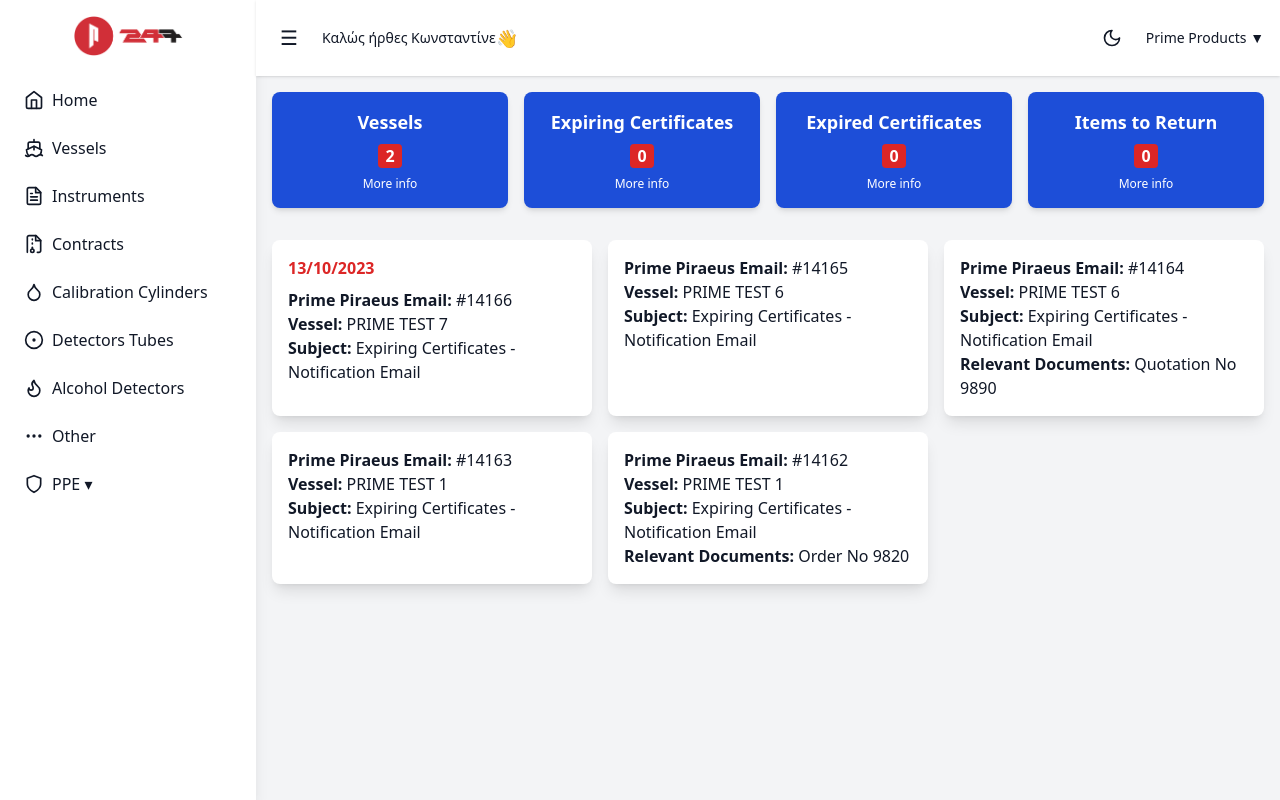
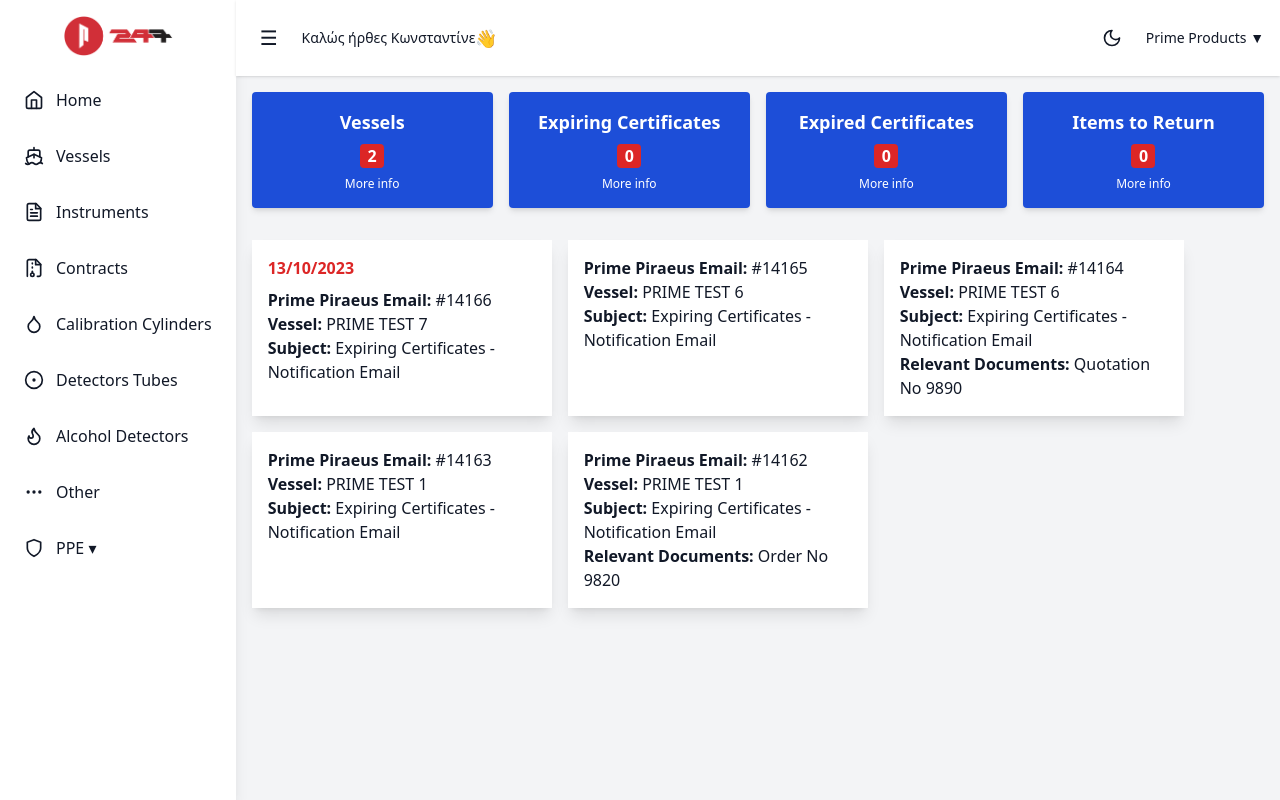
Before and after one commit to ktsouflias/dashboard-mockup, a React (Vite) app: page / in a window 1280 px wide. Built offline with nearby package versions, Linux system fonts and the light colour scheme.

Commit message:
Add drag & drop, square cards, sidebar hover submenu

```diff
--- a/package.json
+++ b/package.json
@@ -9,6 +9,7 @@
   "dependencies": {
     "lucide-react": "^0.263.0",
     "react": "^18.2.0",
+    "react-beautiful-dnd": "^13.1.1",
     "react-dom": "^18.2.0"
   },
   "devDependencies": {
--- a/src/App.jsx
+++ b/src/App.jsx
@@ -1,5 +1,4 @@
-import React from "react";
-import { useState } from "react";
+import React, { useState } from "react";
 import {
   Home,
   Ship,
@@ -16,107 +15,122 @@ import {
   HardHat,
   Flame,
 } from "lucide-react";
+import { DragDropContext, Droppable, Draggable } from "react-beautiful-dnd";
 import "./index.css";
 import LightLogo from "./assets/logo-light (1).png";
 import DarkLogo from "./assets/logo-dark (1).png";
 import LightIcon from "./assets/icon-light (1).png";
 import DarkIcon from "./assets/icon-dark (1).png";
 
-
 const App = () => {
   const [darkMode, setDarkMode] = useState(false);
   const [sidebarOpen, setSidebarOpen] = useState(true);
+  const [showPpe, setShowPpe] = useState(false);
+  const [cards, setCards] = useState([
+    {
+      id: "1",
+      date: "13/10/2023",
+      email: "#14166",
+      vessel: "PRIME TEST 7",
+      subject: "Expiring Certificates - Notification Email",
+    },
+    {
+      id: "2",
+      email: "#14165",
+      vessel: "PRIME TEST 6",
+      subject: "Expiring Certificates - Notification Email",
+    },
+    {
+      id: "3",
+      email: "#14164",
+      vessel: "PRIME TEST 6",
+      subject: "Expiring Certificates - Notification Email",
+      documents: "Quotation No 9890",
+    },
+    {
+      id: "4",
+      email: "#14163",
+      vessel: "PRIME TEST 1",
+      subject: "Expiring Certificates - Notification Email",
+    },
+    {
+      id: "5",
+      email: "#14162",
+      vessel: "PRIME TEST 1",
+      subject: "Expiring Certificates - Notification Email",
+      documents: "Order No 9820",
+    },
+  ]);
 
   const toggleDarkMode = () => setDarkMode(!darkMode);
   const toggleSidebar = () => setSidebarOpen(!sidebarOpen);
 
   const logo = darkMode ? DarkLogo : LightLogo;
   const smallLogo = darkMode ? DarkIcon : LightIcon;
-  const [showPpe, setShowPpe] = useState(false);
+
+  const onDragEnd = (result) => {
+    if (!result.destination) return;
+    const newItems = Array.from(cards);
+    const [reorderedItem] = newItems.splice(result.source.index, 1);
+    newItems.splice(result.destination.index, 0, reorderedItem);
+    setCards(newItems);
+  };
 
   return (
     <div className={`${darkMode ? "dark" : ""}`}>
-      <div className="min-h-screen flex bg-gray-100 dark:bg-gray-900 text-gray-900 dark:text-white transition-colors duration-300">
-        {/* Sidebar */}
-        {/* Sidebar */}
+      <div className="min-h-screen flex bg-gray-100 dark:bg-gray-900 text-gray-900 dark:text-white transition-colors duration-150">
         <div
-  className={`${
-    sidebarOpen ? "w-64" : "w-20"
-  } bg-white dark:bg-gray-800 shadow-lg p-4 transition-all duration-200`}
+          className={`$%7BsidebarOpen ? "w-64" : "w-20"%7D bg-white dark:bg-gray-800 shadow-lg p-4 transition-all duration-200`}
         >
-  {/* Logo */}
           <img
-    src={darkMode ? (sidebarOpen ? DarkLogo : DarkIcon) : (sidebarOpen ? LightLogo : LightIcon)}
+            src={sidebarOpen ? logo : smallLogo}
             alt="Logo"
             className={`${sidebarOpen ? "h-10" : "h-8"} w-auto transition-all duration-200 mb-6 mx-auto`}
           />
 
-  {/* Menu Items */}
-  <ul className="space-y-2">
-  {/* Home */}
-  <li className="flex items-center space-x-2 p-2 rounded-md cursor-pointer hover:bg-gray-200 dark:hover:bg-gray-700 transition-colors duration-200">
+          <ul className="space-y-4">
+            <li className="flex items-center space-x-3 p-2 rounded-md cursor-pointer hover:bg-gray-200 dark:hover:bg-gray-700 transition-colors duration-200">
               <Home size={20} />
               {sidebarOpen && <span>Home</span>}
             </li>
-
-  {/* Vessels */}
-  <li className="flex items-center space-x-2 p-2 rounded-md cursor-pointer hover:bg-gray-200 dark:hover:bg-gray-700 transition-colors duration-200">
+            <li className="flex items-center space-x-3 p-2 rounded-md cursor-pointer hover:bg-gray-200 dark:hover:bg-gray-700 transition-colors duration-200">
               <Ship size={20} />
               {sidebarOpen && <span>Vessels</span>}
             </li>
-
-  {/* Instruments */}
-  <li className="flex items-center space-x-2 p-2 rounded-md cursor-pointer hover:bg-gray-200 dark:hover:bg-gray-700 transition-colors duration-200">
+            <li className="flex items-center space-x-3 p-2 rounded-md cursor-pointer hover:bg-gray-200 dark:hover:bg-gray-700 transition-colors duration-200">
               <FileText size={20} />
               {sidebarOpen && <span>Instruments</span>}
             </li>
-
-  {/* Contracts */}
-  <li className="flex items-center space-x-2 p-2 rounded-md cursor-pointer hover:bg-gray-200 dark:hover:bg-gray-700 transition-colors duration-200">
+            <li className="flex items-center space-x-3 p-2 rounded-md cursor-pointer hover:bg-gray-200 dark:hover:bg-gray-700 transition-colors duration-200">
               <FileArchive size={20} />
               {sidebarOpen && <span>Contracts</span>}
             </li>
-
-  {/* Calibration Cylinders */}
-  <li className="flex items-center space-x-2 p-2 rounded-md cursor-pointer hover:bg-gray-200 dark:hover:bg-gray-700 transition-colors duration-200">
+            <li className="flex items-center space-x-3 p-2 rounded-md cursor-pointer hover:bg-gray-200 dark:hover:bg-gray-700 transition-colors duration-200">
               <Droplet size={20} />
               {sidebarOpen && <span>Calibration Cylinders</span>}
             </li>
-
-  {/* Detectors Tubes */}
-  <li className="flex items-center space-x-2 p-2 rounded-md cursor-pointer hover:bg-gray-200 dark:hover:bg-gray-700 transition-colors duration-200">
+            <li className="flex items-center space-x-3 p-2 rounded-md cursor-pointer hover:bg-gray-200 dark:hover:bg-gray-700 transition-colors duration-200">
               <CircleDot size={20} />
               {sidebarOpen && <span>Detectors Tubes</span>}
             </li>
-
-  {/* Alcohol Detectors */}
-  <li className="flex items-center space-x-2 p-2 rounded-md cursor-pointer hover:bg-gray-200 dark:hover:bg-gray-700 transition-colors duration-200">
+            <li className="flex items-center space-x-3 p-2 rounded-md cursor-pointer hover:bg-gray-200 dark:hover:bg-gray-700 transition-colors duration-200">
               <Flame size={20} />
               {sidebarOpen && <span>Alcohol Detectors</span>}
             </li>
-
-  {/* Other */}
-  <li className="flex items-center space-x-2 p-2 rounded-md cursor-pointer hover:bg-gray-200 dark:hover:bg-gray-700 transition-colors duration-200">
+            <li className="flex items-center space-x-3 p-2 rounded-md cursor-pointer hover:bg-gray-200 dark:hover:bg-gray-700 transition-colors duration-200">
               <MoreHorizontal size={20} />
               {sidebarOpen && <span>Other</span>}
             </li>
-
-  {/* PPE (Dropdown) */}
-  <li>
+            <li className="relative group">
               <div
-      className="flex items-center space-x-2 p-2 rounded-md cursor-pointer hover:bg-gray-200 dark:hover:bg-gray-700 transition-colors duration-200"
+                className="flex items-center space-x-3 p-2 rounded-md cursor-pointer hover:bg-gray-200 dark:hover:bg-gray-700 transition-colors duration-200"
                 onClick={() => setShowPpe(!showPpe)}
               >
                 <Shield size={20} />
                 {sidebarOpen && <span>PPE ▾</span>}
               </div>
-
-    {showPpe && sidebarOpen && (
-      <ul
-      className={`ml-6 mt-1 space-y-1 text-sm overflow-hidden transition-all duration-300 ${
-        showPpe && sidebarOpen ? "max-h-40 opacity-100" : "max-h-0 opacity-0"
-      }`}
-    >
+              {sidebarOpen && (
+                <ul className="ml-6 mt-1 space-y-2 text-sm absolute left-full top-0 hidden group-hover:block bg-white dark:bg-gray-700 shadow p-2 rounded-md z-10">
                   <li className="flex items-center space-x-2 cursor-pointer hover:text-blue-600">
                     <Shirt size={16} />
                     <span>Parkas</span>
@@ -134,18 +148,13 @@ const App = () => {
                     <span>Helmets</span>
                   </li>
                 </ul>
-
               )}
             </li>
           </ul>
-
         </div>
 
-
-        {/* Main content */}
         <div className="flex-1 flex flex-col">
-          {/* Header */}
-          <header className="bg-white dark:bg-gray-800 p-4 shadow flex justify-between items-center transition-colors duration-300">
+          <header className="bg-white dark:bg-gray-800 p-4 shadow flex justify-between items-center transition-colors duration-150">
             <div className="flex items-center space-x-4">
               <button onClick={toggleSidebar} className="p-2 text-xl">
                 ☰
@@ -162,12 +171,11 @@ const App = () => {
             </div>
           </header>
 
-          {/* Dashboard boxes */}
           <div className="grid grid-cols-4 gap-4 p-4">
             {["Vessels", "Expiring Certificates", "Expired Certificates", "Items to Return"].map((label, index) => (
               <div
                 key={index}
-              className="bg-blue-700 text-white rounded-lg p-4 shadow-md text-center flex flex-col items-center justify-center gap-2 hover:shadow-lg transition-shadow duration-300 cursor-pointer"
+                className="bg-blue-700 text-white rounded p-4 shadow-md text-center flex flex-col items-center justify-center gap-2 hover:shadow-lg transition-shadow duration-300 cursor-pointer"
               >
                 <h2 className="text-lg font-semibold">{label}</h2>
                 <div className="text-white font-bold bg-red-600 w-6 h-6 rounded flex items-center justify-center">
@@ -178,43 +186,27 @@ const App = () => {
             ))}
           </div>
 
-          {/* Transaction Cards */}
-          <div className="p-4 grid grid-cols-1 sm:grid-cols-2 lg:grid-cols-3 gap-4">
-            {[
-              {
-                date: "13/10/2023",
-                email: "#14166",
-                vessel: "PRIME TEST 7",
-                subject: "Expiring Certificates - Notification Email",
-              },
-              {
-                email: "#14165",
-                vessel: "PRIME TEST 6",
-                subject: "Expiring Certificates - Notification Email",
-              },
-              {
-                email: "#14164",
-                vessel: "PRIME TEST 6",
-                subject: "Expiring Certificates - Notification Email",
-                documents: "Quotation No 9890",
-              },
-              {
-                email: "#14163",
-                vessel: "PRIME TEST 1",
-                subject: "Expiring Certificates - Notification Email",
-              },
-              {
-                email: "#14162",
-                vessel: "PRIME TEST 1",
-                subject: "Expiring Certificates - Notification Email",
-                documents: "Order No 9820",
-              },
-            ].map((item, idx) => (
+          <div className="p-4">
+            <DragDropContext onDragEnd={onDragEnd}>
+              <Droppable droppableId="cards" direction="horizontal">
+                {(provided) => (
                   <div
-                key={idx}
-                className="bg-white dark:bg-gray-800 p-4 rounded-lg shadow-lg transition duration-300 hover:shadow-xl cursor-pointer"
+                    className="flex flex-wrap gap-4"
+                    {...provided.droppableProps}
+                    ref={provided.innerRef}
                   >
-                {item.date && <p className="text-red-600 font-bold mb-2">{item.date}</p>}
+                    {cards.map((item, index) => (
+                      <Draggable key={item.id} draggableId={item.id} index={index}>
+                        {(provided) => (
+                          <div
+                            ref={provided.innerRef}
+                            {...provided.draggableProps}
+                            {...provided.dragHandleProps}
+                            className="bg-white dark:bg-gray-800 p-4 rounded-none shadow-lg transition duration-300 hover:shadow-xl cursor-move w-[300px]"
+                          >
+                            {item.date && (
+                              <p className="text-red-600 font-bold mb-2">{item.date}</p>
+                            )}
                             <p>
                               <strong>Prime Piraeus Email:</strong> {item.email}
                             </p>
@@ -230,7 +222,14 @@ const App = () => {
                               </p>
                             )}
                           </div>
+                        )}
+                      </Draggable>
                     ))}
+                    {provided.placeholder}
+                  </div>
+                )}
+              </Droppable>
+            </DragDropContext>
           </div>
         </div>
       </div>
```
Also changed, not shown: 2 other files (tests, documents, lock files or other folders). Lines whose indentation alone changed are shown as unchanged.
